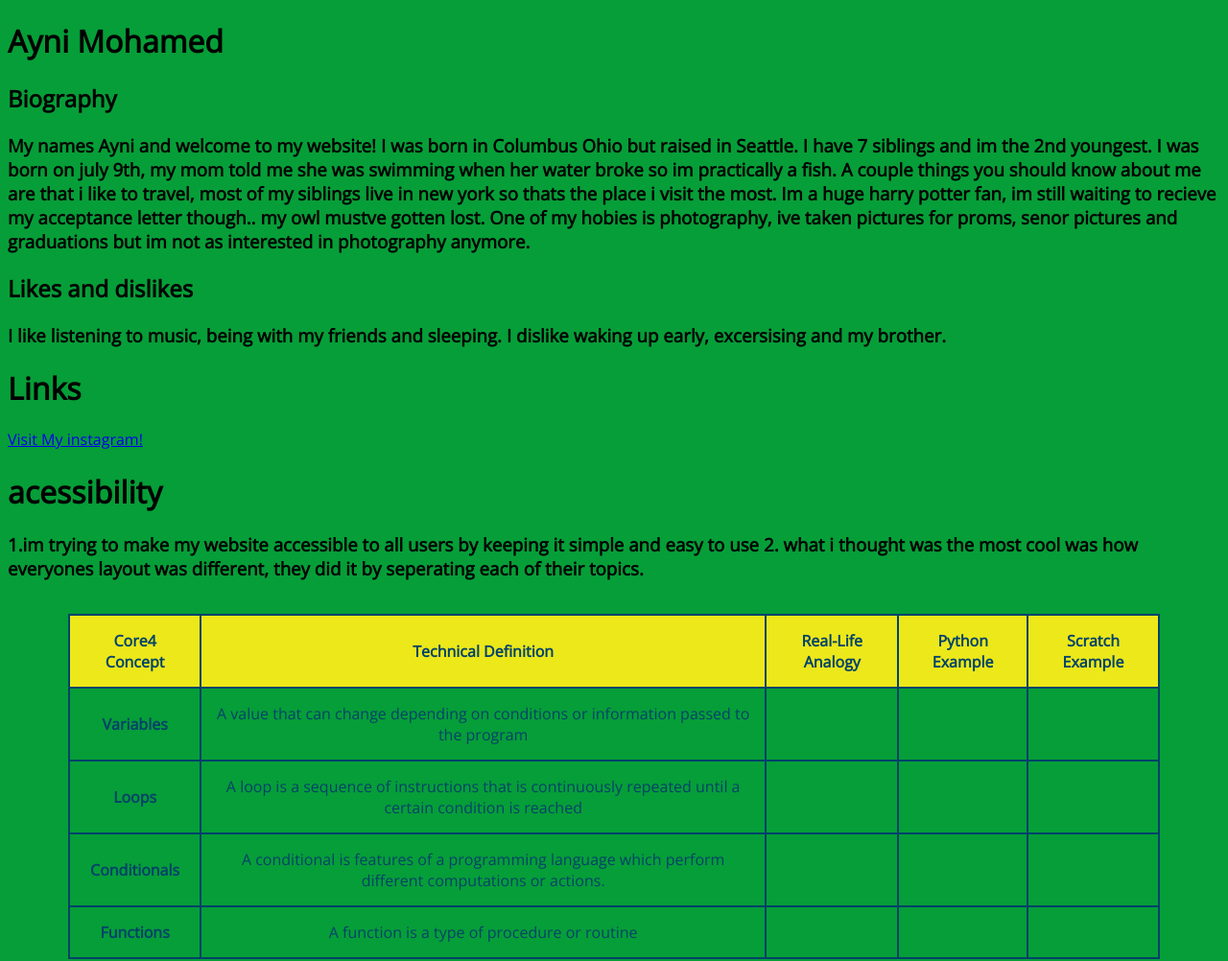
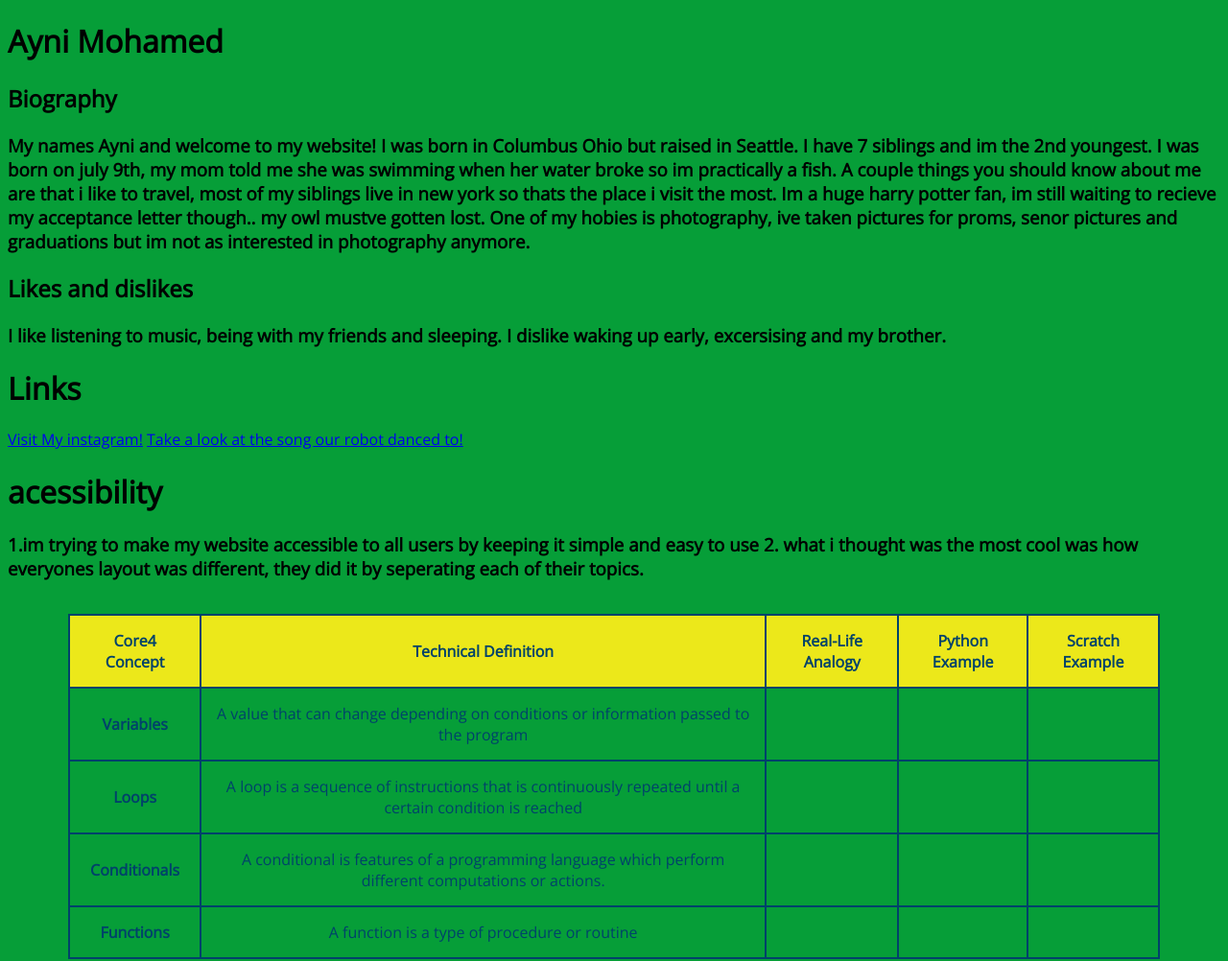
Before and after one commit to aynim/aynim.github.io, a plain HTML site: page index.html in a window 1280 px wide. Shown: the whole page at 96% size. Drawn offline with nearby package versions, Linux system fonts and the light colour scheme.

Commit message:
Update index.html

```diff
--- a/index.html
+++ b/index.html
@@ -19,6 +19,7 @@
       <html>
         <body>
           <a href="https://www.instagram.com/a.yni/" target="_blank">Visit My instagram!</a>
+          <a href="https://www.youtube.com/watch?v=astISOttCQ0/" target="_blank"> Take a look at the song our robot danced to!</a>
 
           <h1> acessibility</h1>
           <h3> 1.im trying to make my website accessible to all users by keeping it simple and easy to use
```
